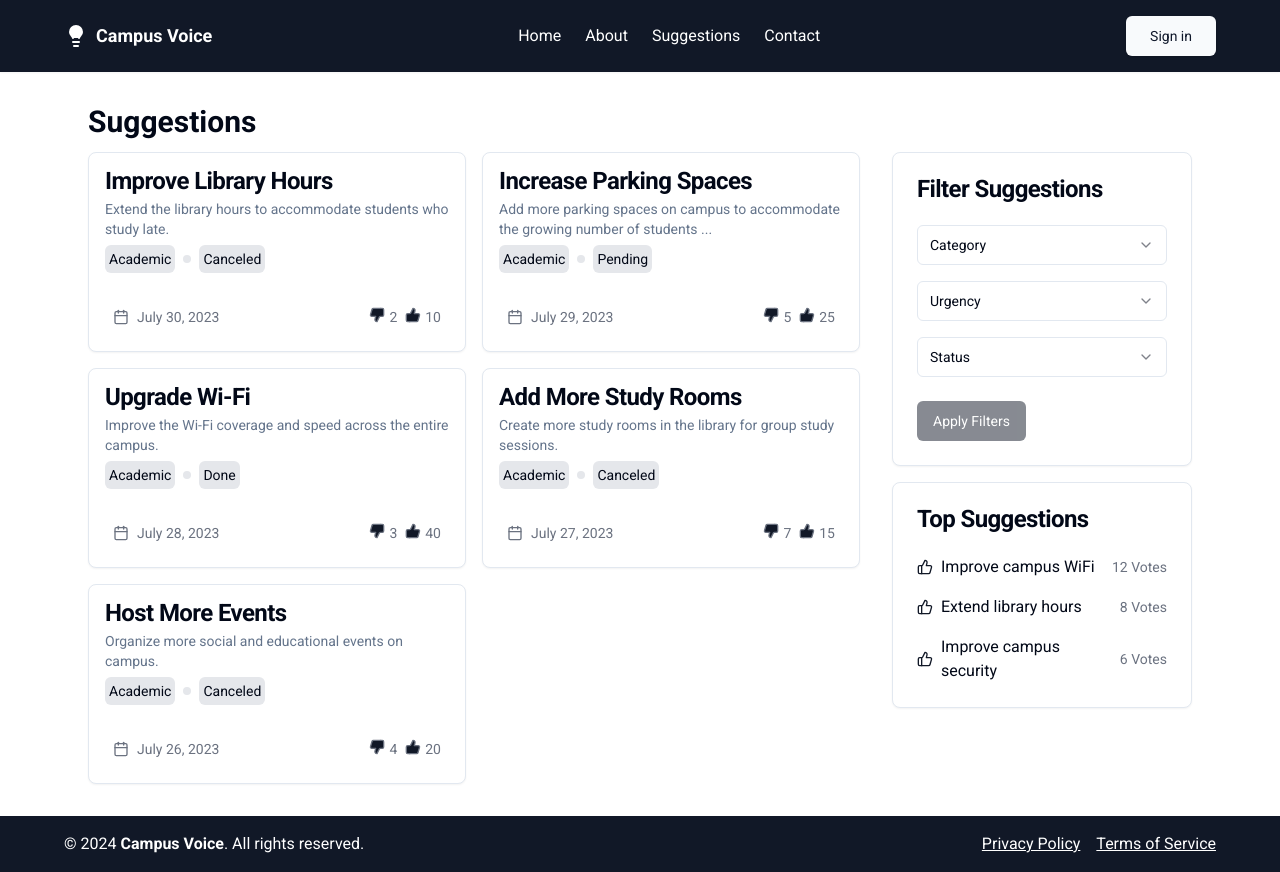
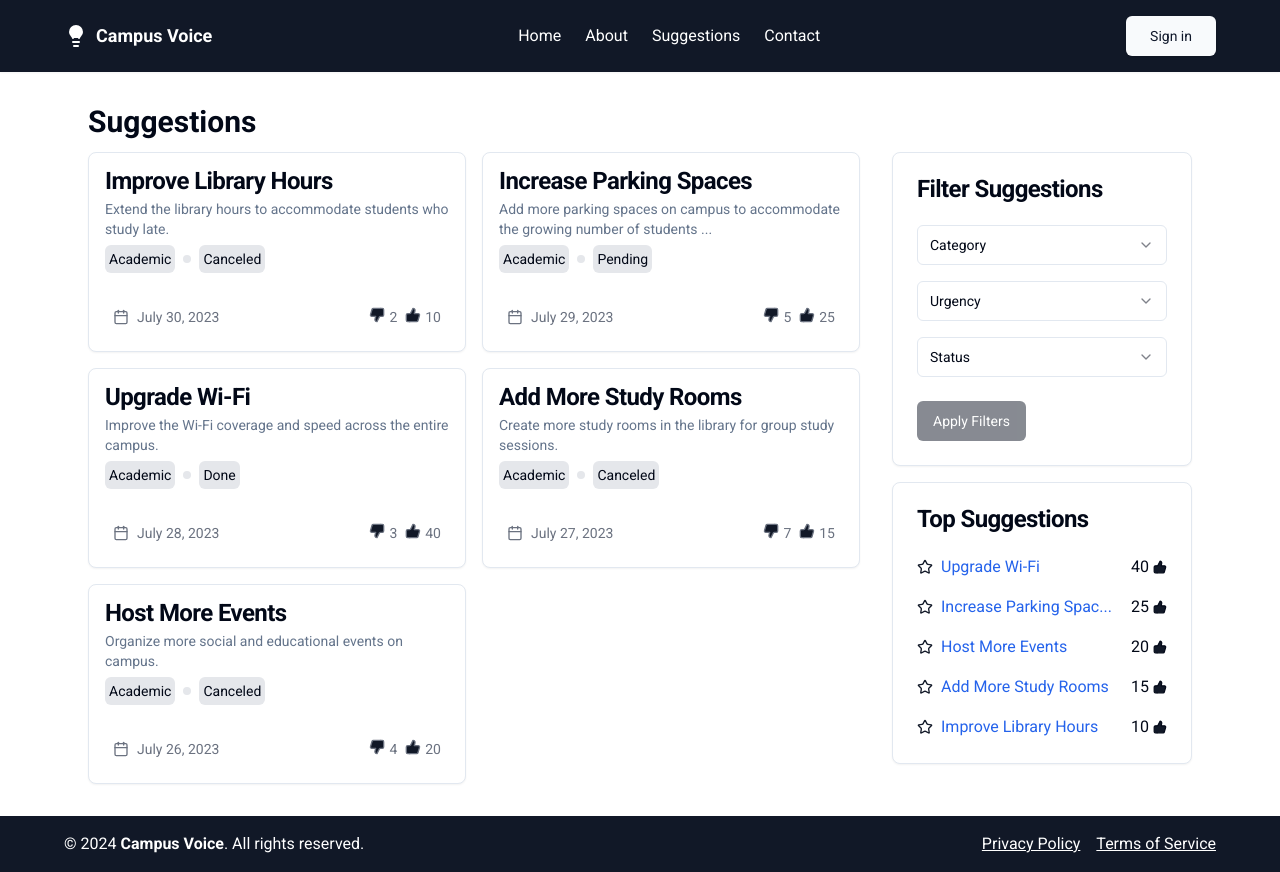
Before and after one commit to Invalid8/CampusVoice, a React (Vite) app: page /suggestions in a window 1280 px wide. Built offline with nearby package versions, Linux system fonts and the light colour scheme; no server answers.

Commit message:
+ top suggestions + update navbar

```diff
--- a/src/components/resusable/Navbar.tsx
+++ b/src/components/resusable/Navbar.tsx
@@ -10,9 +10,13 @@ import {
 import { Avatar, AvatarFallback, AvatarImage } from "@/components/ui/avatar";
 import { useAuth } from "@/context/AuthContext";
 import { Button } from "@/components/ui/button";
+import { SuggestionForm } from ".";
+import { useState } from "react";
 
 function Navbar() {
   const { user, showLogin, signOut } = useAuth();
+
+  const [open, setOpen] = useState<boolean>(false);
 
   return (
     <header className="bg-gray-900 py-4 px-6 shadow-sm">
@@ -82,6 +86,12 @@ function Navbar() {
               <PlusIcon className="w-4 h-4" />
               <span className="hidden sm:flex">Create Suggestion</span>
             </Button>
+            <SuggestionForm
+              open={open}
+              onClose={() => {
+                setOpen(!open);
+              }}
+            />
           </div>
         )}
         {!user && (
--- a/src/components/resusable/SuggestModal.tsx
+++ b/src/components/resusable/SuggestModal.tsx
@@ -16,7 +16,7 @@ const SuggestModal = ({ suggestion }: { suggestion: Suggestion }) => {
 
   return (
     <Link to={"/suggestions/" + suggestion.id}>
-      <Card className="h-[200px] max-h-[200px] justify-between flex-col flex hover:bg-accent overflow-hidden">
+      <Card className="sm:h-[200px] sm:max-h-[200px] justify-between flex-col flex hover:bg-accent overflow-hidden">
         <CardHeader className="p-3 sm:p-4">
           <CardTitle>{suggestion.title}</CardTitle>
           <CardDescription className="">
@@ -32,7 +32,7 @@ const SuggestModal = ({ suggestion }: { suggestion: Suggestion }) => {
             </span>
           </div>
         </CardHeader>
-        <CardFooter className="items-center justify-between sm:flex hidden">
+        <CardFooter className="items-center justify-between">
           <div className="flex items-center gap-2 text-sm text-gray-500">
             <CalendarIcon className="w-4 h-4" />
             <span>{FormatDate(date)}</span>
--- a/src/components/resusable/TopSuggest.tsx
+++ b/src/components/resusable/TopSuggest.tsx
@@ -1,7 +1,30 @@
-import { ThumbsUpIcon } from "lucide-react";
-import { Card, CardContent, CardHeader, CardTitle } from "../ui/card";
+import { useEffect, useState } from "react";
+import { Link } from "react-router-dom";
+import { Star, ThumbsUp } from "lucide-react";
+import { Card, CardContent, CardHeader, CardTitle } from "@/components/ui/card";
+import { Suggestion } from "@/lib/suggestion"; // Replace with your actual data fetching function
+import { Suggestions as AllSuggestions } from "@/data";
+import SubString from "@/lib/subString";
 
 function TopSuggest() {
+  const [topSuggestions, setTopSuggestions] = useState<Suggestion[]>([]);
+
+  useEffect(() => {
+    const fetchTopSuggestions = async () => {
+      try {
+        // const allSuggestions = await getPublicSuggestions(); // Replace with your actual data fetching function
+        const sortedSuggestions = AllSuggestions.sort(
+          (a, b) => b.upvotes - a.upvotes
+        ).slice(0, 6);
+        setTopSuggestions(sortedSuggestions);
+      } catch (error) {
+        console.error("Failed to fetch suggestions:", error);
+      }
+    };
+
+    fetchTopSuggestions();
+  }, []);
+
   return (
     <Card>
       <CardHeader>
@@ -9,27 +32,31 @@ function TopSuggest() {
       </CardHeader>
       <CardContent>
         <div className="grid gap-4">
-          <div className="flex items-center justify-between">
-            <div className="flex items-center gap-2">
-              <ThumbsUpIcon className="w-4 h-4 text-gray-900" />
-              <span className="font-medium">Improve campus WiFi</span>
-            </div>
-            <span className="text-sm text-gray-500">12 Votes</span>
-          </div>
-          <div className="flex items-center justify-between">
-            <div className="flex items-center gap-2">
-              <ThumbsUpIcon className="w-4 h-4 text-gray-900" />
-              <span className="font-medium">Extend library hours</span>
-            </div>
-            <span className="text-sm text-gray-500">8 Votes</span>
-          </div>
-          <div className="flex items-center justify-between">
-            <div className="flex items-center gap-2">
-              <ThumbsUpIcon className="w-4 h-4 text-gray-900" />
-              <span className="font-medium">Improve campus security</span>
-            </div>
-            <span className="text-sm text-gray-500">6 Votes</span>
-          </div>
+          {topSuggestions.length === 0 ? (
+            <p className="text-center text-gray-500">
+              No suggestions available
+            </p>
+          ) : (
+            topSuggestions.map((suggestion) => (
+              <div
+                key={suggestion.id}
+                className="flex items-center justify-between"
+              >
+                <div className="flex items-center gap-2">
+                  <Star className="w-4 h-4 text-gray-900" />
+                  <Link
+                    to={`/suggestions/${suggestion.id}`}
+                    className="font-medium text-blue-600 hover:underline"
+                  >
+                    {SubString(suggestion.title, 21)}
+                  </Link>
+                </div>
+                <span className="flex gap-1 items-center">
+                  {suggestion.upvotes} <ThumbsUp size={14} fill="#111827" />
+                </span>
+              </div>
+            ))
+          )}
         </div>
       </CardContent>
     </Card>
--- a/src/lib/firebase.ts
+++ b/src/lib/firebase.ts
@@ -6,7 +6,6 @@ import {
   GoogleAuthProvider,
   signInWithPopup,
   signOut,
-  User,
   onAuthStateChanged,
 } from "firebase/auth";
 import { getFirestore } from "firebase/firestore";
@@ -22,7 +21,7 @@ const firebaseConfig = {
   measurementId: import.meta.env.VITE_MEASUREMENT_ID,
 };
 
-console.log(firebaseConfig)
+console.log(firebaseConfig);
 const app = initializeApp(firebaseConfig);
 const auth = getAuth(app);
 const analytics = getAnalytics(app);
@@ -51,7 +50,7 @@ const logout = async (): Promise<void> => {
   }
 };
 
-const getCurrentUser = (): Promise<(User & { role: string }) | null> => {
+const getCurrentUser = (): Promise<any> => {
   return new Promise((resolve) => {
     onAuthStateChanged(auth, async (user) => {
       if (user) {
```
